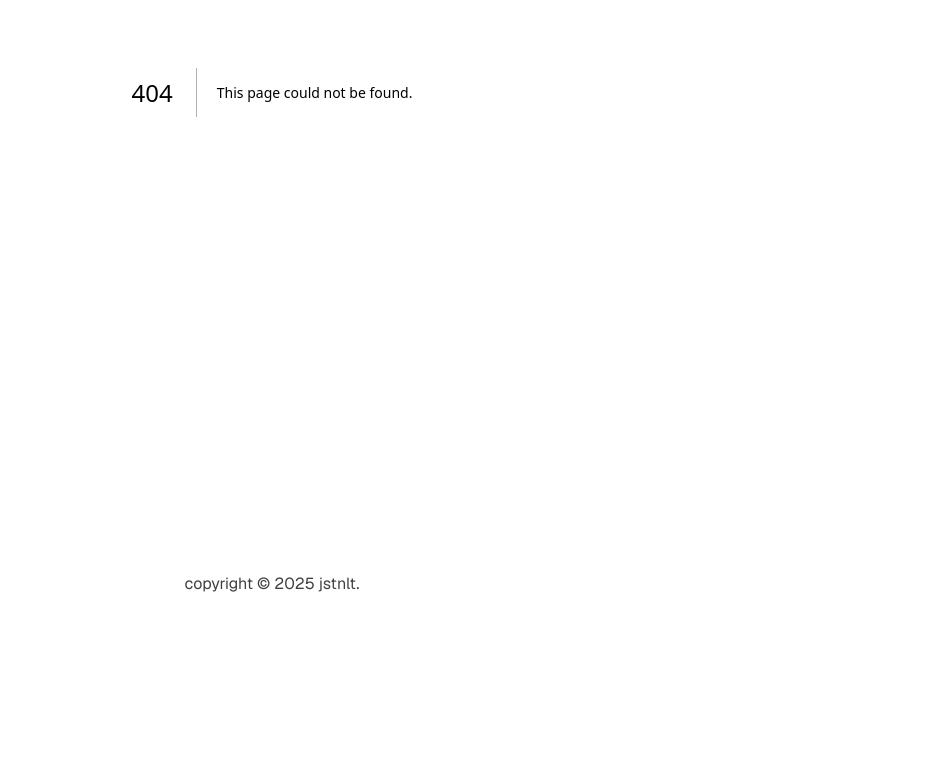
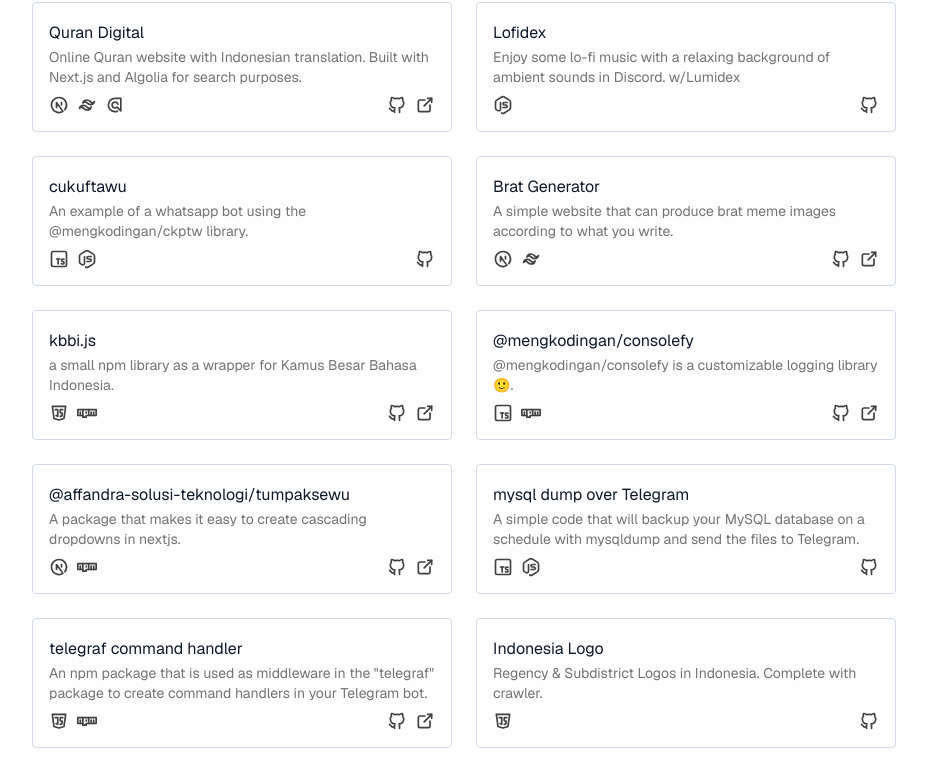
Before and after one commit to JastinXyz/jstnlt.my.id, a Next.js app: page /projects in a window 1280 px wide. Before the commit this address had no page. Shown: the part 340-1110 px from the top of the page, without its empty margins (176-1103 px from the left). Before the commit the page ends 952 px from the top, so only its background shows below. Built offline with nearby package versions, Linux system fonts and the light colour scheme.

Commit message:
feat: projects

```diff
--- a/package.json
+++ b/package.json
@@ -9,7 +9,7 @@
     "lint": "next lint"
   },
   "dependencies": {
-    "@remixicon/react": "^4.6.0",
+    "@tabler/icons-react": "^3.30.0",
     "class-variance-authority": "^0.7.1",
     "clsx": "^2.1.1",
     "next": "15.2.0",
--- a/src/app/achievements/page.tsx
+++ b/src/app/achievements/page.tsx
@@ -6,11 +6,12 @@ export default function Achievements() {
         <>
             <Navbar page="achievements" />
             <div className="mt-20">
+                <h1 className="text-2xl text-gray-900 font-bold">My Achievements!</h1>
                 <div className="mt-4 leading-7 text-neutral-700">
                     <ul className="pl-5">
                         {achievements.map((d, idx) => (
                             <li key={idx} className="pl-1 mb-6" style={{ listStyle: '"' + d.listStyle + '"' }}>
-                                <h1>{d.name}</h1>
+                                <h1 className="text-gray-900">{d.name}</h1>
                                 <ul className="list-disc list-inside text-neutral-500">
                                     {d.tasks.map((t, idxt) => (
                                         <li key={idxt}>{t}</li>
--- a/src/app/page.tsx
+++ b/src/app/page.tsx
@@ -2,7 +2,7 @@ import Button from "@/components/button";
 import Input from "@/components/input";
 import Navbar from "@/components/navbar";
 import Textarea from "@/components/textarea";
-import { RiGithubFill, RiInstagramLine, RiLinkedinBoxFill, RiMailLine, RiTelegramFill } from "@remixicon/react";
+import { IconBrandGithub, IconBrandInstagram, IconBrandLinkedin, IconBrandTelegram, IconMail } from "@tabler/icons-react";
 import Link from "next/link";
 
 export default function Home() {
@@ -30,12 +30,12 @@ export default function Home() {
             where I can challenge myself, explore new technologies, and contribute to impactful solutions.
           </p>
         </div>
-        <div className="mt-4 flex gap-4 text-neutral-700">
-          <Link href={'https://github.com/JastinXyz'} target="_blank" className="hover:text-neutral-900"><RiGithubFill className="w-6 h-6" /></Link>
-          <Link href={'https://instagram.com/jstn.lt'} target="_blank" className="hover:text-neutral-900"><RiInstagramLine className="w-6 h-6" /></Link>
-          <Link href={'https://www.linkedin.com/in/jastinlinggartama'} target="_blank" className="hover:text-neutral-900"><RiLinkedinBoxFill className="w-6 h-6" /></Link>
-          <Link href={'https://t.me/jstnlt'} target="_blank" className="hover:text-neutral-900"><RiTelegramFill className="w-6 h-6" /></Link>
-          <Link href={'mailto:jastinlinggar@gmail.com'} target="_blank" className="hover:text-neutral-900"><RiMailLine className="w-6 h-6" /></Link>
+        <div className="mt-4 flex gap-4">
+          <Link href={'https://github.com/JastinXyz'} target="_blank" className="text-neutral-700 hover:text-neutral-900"><IconBrandGithub className="w-6 h-6" /></Link>
+          <Link href={'https://instagram.com/jstn.lt'} target="_blank" className="text-neutral-700 hover:text-neutral-900"><IconBrandInstagram className="w-6 h-6" /></Link>
+          <Link href={'https://www.linkedin.com/in/jastinlinggartama'} target="_blank" className="text-neutral-700 hover:text-neutral-900"><IconBrandLinkedin className="w-6 h-6" /></Link>
+          <Link href={'https://t.me/jstnlt'} target="_blank" className="text-neutral-700 hover:text-neutral-900"><IconBrandTelegram className="w-6 h-6" /></Link>
+          <Link href={'mailto:jastinlinggar@gmail.com'} target="_blank" className="text-neutral-700 hover:text-neutral-900"><IconMail className="w-6 h-6" /></Link>
         </div>
       </div>
       <div className="mt-32">
--- /dev/null
+++ b/src/app/projects/page.tsx
@@ -0,0 +1,34 @@
+import Navbar from "@/components/navbar";
+import projects from "@/data/projects";
+import { IconBrandGithub, IconExternalLink } from "@tabler/icons-react";
+import Link from "next/link";
+
+export default function Projects() {
+    return (
+        <>
+            <Navbar page="projects" />
+            <div className="mt-20">
+                <h1 className="text-2xl text-gray-900 font-bold">Some Of My Projects</h1>
+                <div className="mt-4 leading-7 text-neutral-700 grid grid-cols-1 md:grid-cols-2 gap-6">
+                    {projects.map((x, idx) => (
+                        <div className="border border-primary-200 rounded p-4" key={idx}>
+                            <h1 className="text-gray-900">{x.name}</h1>
+                            <p className="text-neutral-500 text-sm">{x.description}</p>
+                            <div className="flex justify-between items-center mt-2">
+                                <div className="flex gap-2 items-center">
+                                    {x.technologies.map((Tech, idtech) => (
+                                        <Tech key={idtech} className="w-5 h-5" />
+                                    ))}
+                                </div>
+                                <div className="flex gap-2 items-center">
+                                    {x.links.github && <Link href={x.links.github} target="_blank" className="hover:text-primary-600"><IconBrandGithub className="w-5 h-5" /></Link>}
+                                    {x.links.demo && <Link href={x.links.demo} target="_blank" className="hover:text-primary-600"><IconExternalLink className="w-5 h-5" /></Link>}
+                                </div>
+                            </div>
+                        </div>
+                    ))}
+                </div>
+            </div>
+        </>
+    )
+}
--- /dev/null
+++ b/src/data/projects.ts
@@ -0,0 +1,137 @@
+import { Icon, IconBrandAlgolia, IconBrandBulma, IconBrandHtml5, IconBrandJavascript, IconBrandNextjs, IconBrandNodejs, IconBrandNpm, IconBrandTailwind, IconBrandTypescript, IconProps } from "@tabler/icons-react";
+import { ForwardRefExoticComponent, RefAttributes } from "react";
+
+type projectsData = Array<{
+    name: string;
+    description: string;
+    technologies: ForwardRefExoticComponent<IconProps & RefAttributes<Icon>>[];
+    links: {
+        github?: string;
+        demo?: string;
+    };
+}>;
+
+const projects: projectsData = [
+    {
+        name: '@mengodingan/ckptw',
+        description: 'A library that is used to easily create a Whatsapp bot, and has many features in it.',
+        technologies: [IconBrandTypescript, IconBrandNpm],
+        links: {
+            github: 'https://github.com/mengkodingan/ckptw',
+            demo: 'https://npmjs.com/@mengkodingan/ckptw'
+        }
+    },
+    {
+        name: 'Discord Bot Landing Page',
+        description: 'A free Landing page template that uses Bulma to build it for your Discord Bot.',
+        technologies: [IconBrandHtml5, IconBrandBulma],
+        links: {
+            github: 'https://github.com/JastinXyz/discord-bot-landing-page-web',
+            demo: 'https://jastinxyz.github.io/discord-bot-landing-page-web'
+        }
+    },
+    {
+        name: 'Quran Digital',
+        description: 'Online Quran website with Indonesian translation. Built with Next.js and Algolia for search purposes.',
+        technologies: [IconBrandNextjs, IconBrandTailwind, IconBrandAlgolia],
+        links: {
+            github: 'https://github.com/JastinXyz/quran-digital',
+            demo: 'https://quran.jstnlt.my.id/'
+        }
+    },
+    {
+        name: 'Lofidex',
+        description: 'Enjoy some lo-fi music with a relaxing background of ambient sounds in Discord. w/Lumidex',
+        technologies: [IconBrandNodejs],
+        links: {
+            github: 'https://github.com/lumidexstudio/lofidex',
+        }
+    },
+    {
+        name: 'cukuftawu',
+        description: 'An example of a whatsapp bot using the @mengkodingan/ckptw library.',
+        technologies: [IconBrandTypescript, IconBrandNodejs],
+        links: {
+            github: 'https://github.com/JastinXyz/cukuftawu',
+        }
+    },
+    {
+        name: 'Brat Generator',
+        description: 'A simple website that can produce brat meme images according to what you write.',
+        technologies: [IconBrandNextjs, IconBrandTailwind],
+        links: {
+            github: 'https://github.com/JastinXyz/bratbretbrot',
+            demo: 'https://brat.lumidex.id/',
+        }
+    },
+    {
+        name: 'kbbi.js',
+        description: 'a small npm library as a wrapper for Kamus Besar Bahasa Indonesia.',
+        technologies: [IconBrandJavascript, IconBrandNpm],
+        links: {
+            github: 'https://github.com/JastinXyz/kbbi.js',
+            demo: 'https://www.npmjs.com/package/kbbi.js',
+        }
+    },
+    {
+        name: '@mengkodingan/consolefy',
+        description: '@mengkodingan/consolefy is a customizable logging library 🙂.',
+        technologies: [IconBrandTypescript, IconBrandNpm],
+        links: {
+            github: 'https://github.com/Mengkodingan/consolefy',
+            demo: 'https://www.npmjs.com/@mengkodingan/consolefy',
+        }
+    },
+    {
+        name: '@affandra-solusi-teknologi/tumpaksewu',
+        description: 'A package that makes it easy to create cascading dropdowns in nextjs.',
+        technologies: [IconBrandNextjs, IconBrandNpm],
+        links: {
+            github: 'https://github.com/AFFANDRA-SOLUSI-TEKNOLOGI/tumpaksewu',
+            demo: 'https://www.npmjs.com/package/@affandra-solusi-teknologi/tumpaksewu',
+        }
+    },
+    {
+        name: 'mysql dump over Telegram',
+        description: 'A simple code that will backup your MySQL database on a schedule with mysqldump and send the files to Telegram.',
+        technologies: [IconBrandTypescript, IconBrandNodejs],
+        links: {
+            github: 'https://github.com/AFFANDRA-SOLUSI-TEKNOLOGI/MysqldumpOverTelegram',
+        }
+    },
+    {
+        name: 'telegraf command handler',
+        description: 'An npm package that is used as middleware in the "telegraf" package to create command handlers in your Telegram bot.',
+        technologies: [IconBrandJavascript, IconBrandNpm],
+        links: {
+            github: 'https://github.com/JastinXyz/telegraf-command-handler',
+            demo: 'https://npmjs.com/telegraf-command-handler'
+        }
+    },
+    {
+        name: 'Indonesia Logo',
+        description: 'Regency & Subdistrict Logos in Indonesia. Complete with crawler.',
+        technologies: [IconBrandJavascript],
+        links: {
+            github: 'https://github.com/JastinXyz/indonesia-logo',
+        }
+    },
+    {
+        name: 'whatsactyl',
+        description: 'A Whatsapp bot for managing Pterodactyl panels with many available features.',
+        technologies: [IconBrandNodejs],
+        links: {
+            github: 'https://github.com/JastinXyz/whatsactyl',
+        }
+    },
+    {
+        name: 'whatscode.js',
+        description: 'A package to create Whatsapp bots easily and quickly, even coding experience is not really needed.',
+        technologies: [IconBrandJavascript, IconBrandNpm],
+        links: {
+            github: 'https://github.com/JastinXyz/whatscode.js',
+        }
+    },
+];
+
+export default projects;
```
Also changed, not shown: 1 other file (tests, documents, lock files or other folders).
